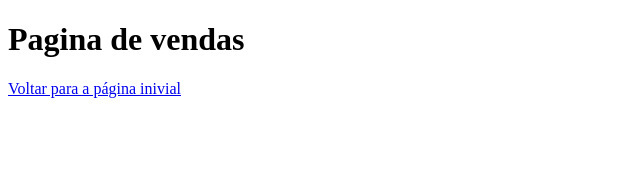
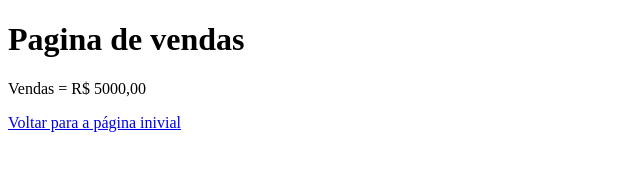
Before and after one commit to wendersonnnb/site-de-vendas, a plain HTML site: page vendas.html in a window 1280 px wide. Shown: the whole page, without its empty margins (0-640 px from the left). Drawn offline with Linux system fonts and the light colour scheme.

Commit message:
Acrescentado valor das vendas

```diff
--- a/vendas.html
+++ b/vendas.html
@@ -4,10 +4,11 @@
     <meta charset="UTF-8">
     <meta http-equiv="X-UA-Compatible" content="IE=edge">
     <meta name="viewport" content="width=device-width, initial-scale=1.0">
-    <title>Document</title>
+    <title>Mercearia R$N</title>
 </head>
 <body>
     <h1>Pagina de vendas</h1>
+    <p>Vendas = R$ 5000,00</p>
     <a href="index.html">Voltar para a página inivial</a>
 </body>
 </html>
```
Also changed, not shown: index.html (+1 -1 lines).
